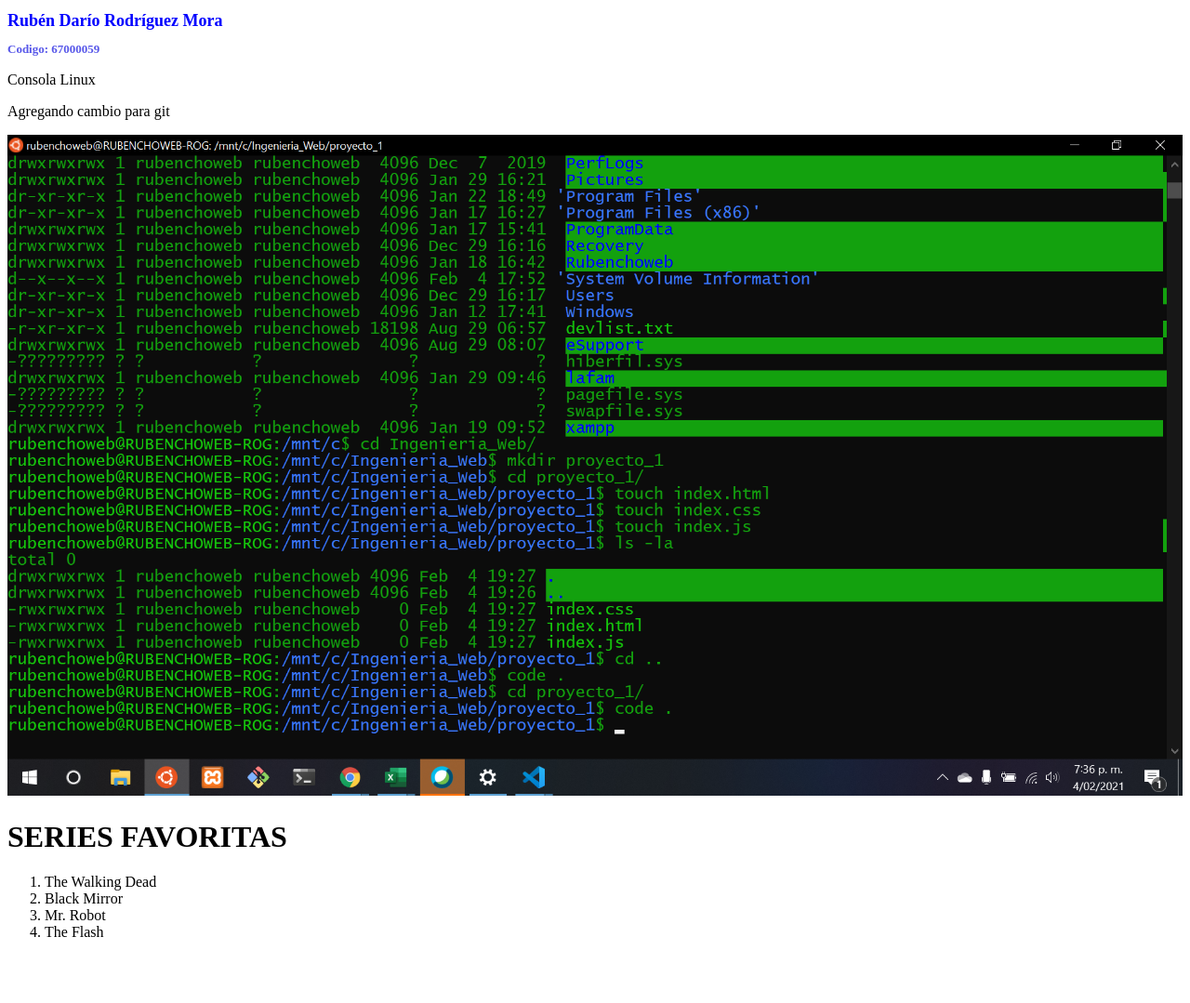
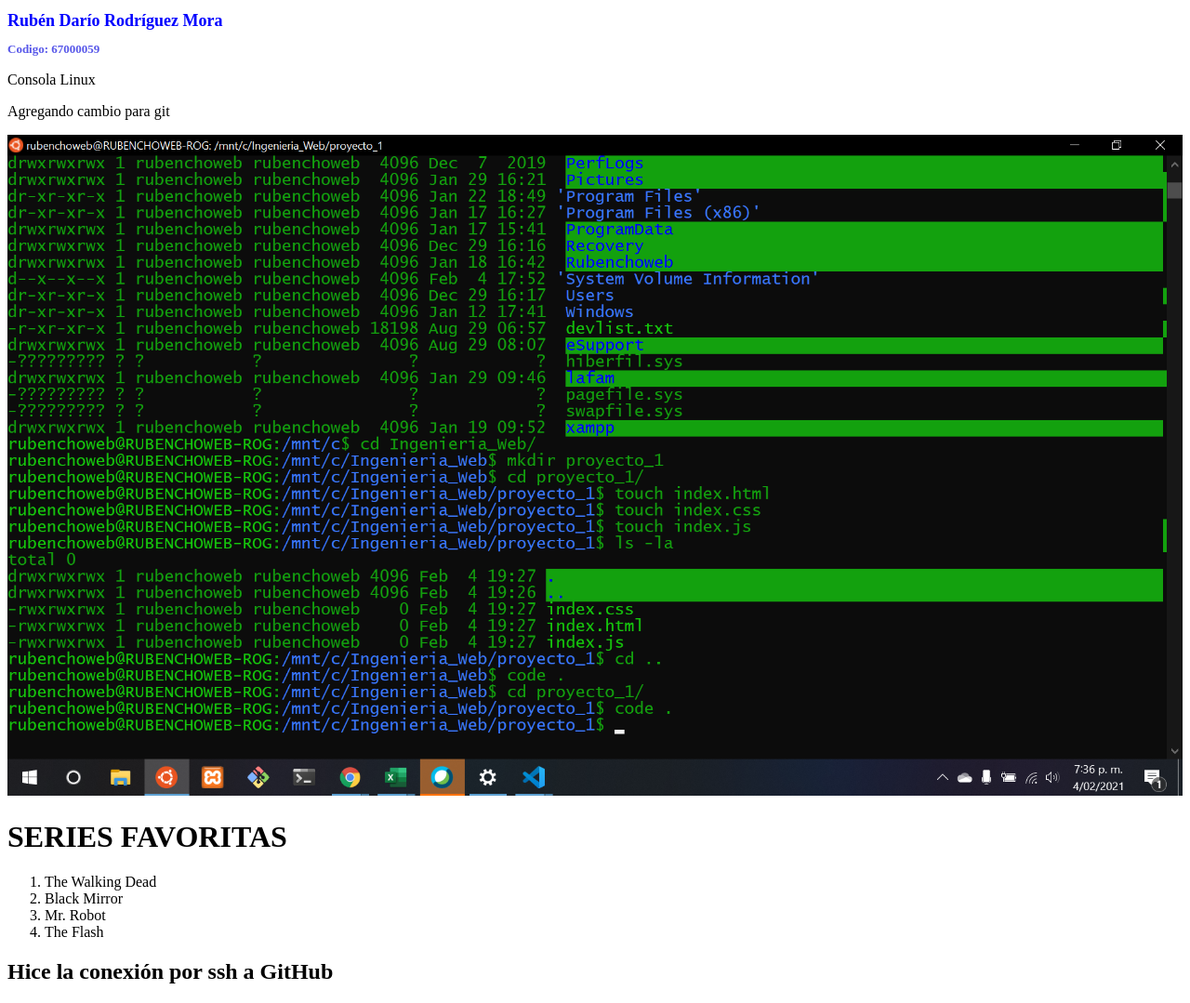
Before and after one commit to RubenchoWeb/WEB, a plain HTML site: page index.html in a window 1280 px wide. Shown: the whole page at 93% size. Before the commit the page ends 1028 px from the top, so only its background shows below. Drawn offline with Linux system fonts and the light colour scheme.

Commit message:
agregué conexion ssh a github

```diff
--- a/index.html
+++ b/index.html
@@ -21,5 +21,7 @@
         <li>Mr. Robot</li>
         <li>The Flash</li>
     </ol>
+
+    <h2>Hice la conexión por ssh a GitHub</h2>
 </body>
 </html>
```
